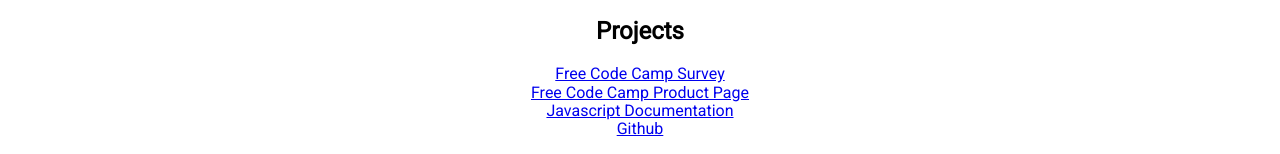
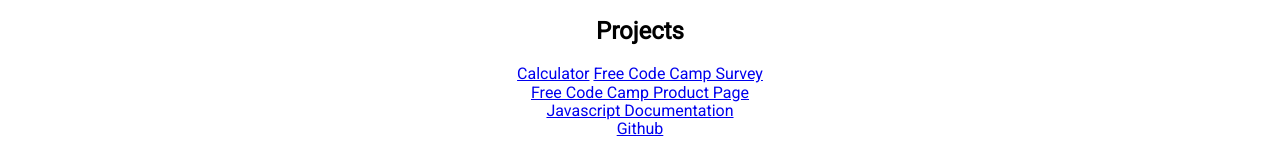
Before and after one commit to JoseGonzalez212/Portfolio, a plain HTML site: page index.html in a window 1280 px wide. Shown: the part 1204-1358 px from the top of the page. Drawn offline with Linux system fonts and the light colour scheme.

Commit message:
Updated projects.

```diff
--- a/index.html
+++ b/index.html
@@ -31,6 +31,7 @@
     </div>
     <div id="projects">
         <h2>Projects</h2>
+            <a href="https://josegonzalez212.github.io/Calculator-App-JavaScript/">Calculator</a>
             <a href="https://josegonzalez212.github.io/FCC-Survey/">Free Code Camp Survey</a><br>
             <a href="https://josegonzalez212.github.io/FCC-Product-Page/">Free Code Camp Product Page</a><br>
             <a href="https://josegonzalez212.github.io/JavaScript-documentation-Project/">Javascript Documentation</a><br>
```
